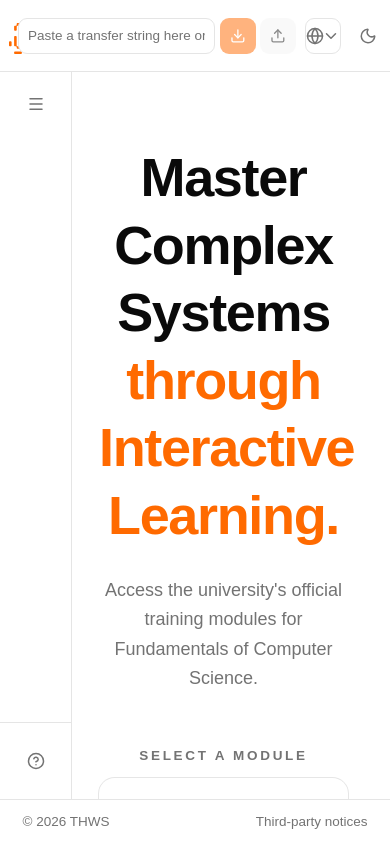
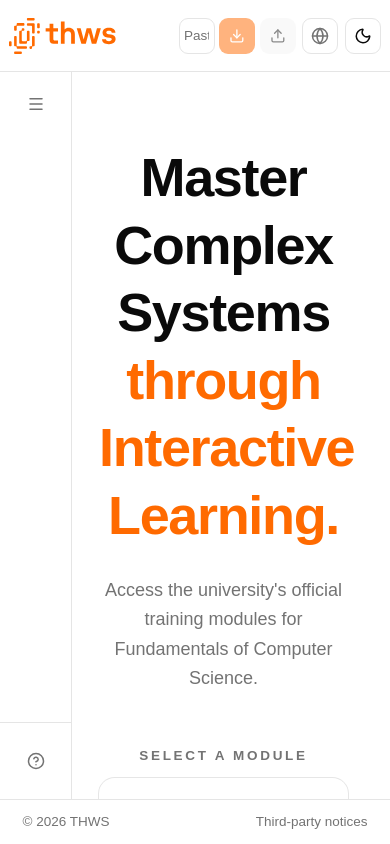
Before and after one commit to Markussus/ProjektArbeit_GI_Plattform, a React (Vite) app in the folder app/: page / in a window 390 px wide. Built offline with nearby package versions, Linux system fonts and the light colour scheme.

Commit message:
feat: working on the header fixed resize bug

```diff
--- a/app/src/components/shared/DropdownSelect/DropdownSelect.tsx
+++ b/app/src/components/shared/DropdownSelect/DropdownSelect.tsx
@@ -17,6 +17,7 @@ export interface DropdownSelectProps<T extends string> {
   disabled?: boolean;
   triggerIcon?: ReactNode;
   triggerClassName?: string;
+  chevronClassName?: string;
   menuClassName?: string;
   optionClassName?: string;
   triggerTestId?: string;
@@ -32,6 +33,7 @@ export function DropdownSelect<T extends string>({
   disabled = false,
   triggerIcon,
   triggerClassName,
+  chevronClassName,
   menuClassName,
   optionClassName,
   triggerTestId,
@@ -97,6 +99,7 @@ export function DropdownSelect<T extends string>({
           className={cn(
             "text-muted-foreground size-4 shrink-0 transition-transform",
             isOpen && !disabled && "rotate-180",
+            chevronClassName,
           )}
         />
       </button>
--- a/app/src/components/shared/Header/Header.tsx
+++ b/app/src/components/shared/Header/Header.tsx
@@ -21,26 +21,30 @@ export function Header() {
       : t("common.nav.home");
 
   return (
-    <header className="border-border bg-background flex h-16 items-center justify-between gap-2 border-b px-2 sm:gap-3 sm:px-6">
+    <header className="border-border bg-background flex h-16 items-center justify-between gap-2 border-b px-2 sm:gap-4 sm:px-6">
       <div className="flex min-w-0 items-center gap-2 sm:gap-4">
-        <Link to="/" className="flex shrink-0 items-center">
-          <img src={ThwsLogo} alt="THWS Logo" className="h-8 w-auto sm:h-9" />
+        <Link
+          to="/"
+          className="flex shrink-0 items-center"
+          aria-label={t("common.nav.home")}
+        >
+          <img
+            src={ThwsLogo}
+            alt="THWS Logo"
+            className="h-8 w-auto shrink-0 sm:h-9"
+          />
         </Link>
 
-        <div className="bg-border hidden h-7 w-px shrink-0 min-[760px]:block" />
+        <div className="bg-border hidden h-7 w-px shrink-0 min-[520px]:block" />
 
-        <div className="flex min-w-0 items-center gap-2">
-          <span className="text-muted-foreground hidden truncate text-xs font-semibold tracking-wider uppercase min-[1250px]:inline">
-            {t("common.app.title")}
-          </span>
-          <span className="text-border hidden min-[1250px]:inline">/</span>
+        <div className="hidden min-w-0 items-center min-[520px]:flex">
           <span className="text-foreground truncate text-sm font-semibold sm:text-base">
             {headerLabel}
           </span>
         </div>
       </div>
 
-      <div className="flex shrink-0 items-center gap-2">
+      <div className="flex shrink-0 items-center gap-1.5 sm:gap-2">
         <HeaderTransferBox />
         <LanguageSelect />
         <ThemeToggle />
--- a/app/src/components/shared/Header/HeaderTransferBox.tsx
+++ b/app/src/components/shared/Header/HeaderTransferBox.tsx
@@ -121,7 +121,7 @@ export function HeaderTransferBox() {
   return (
     <div
       data-testid="header-transfer-root"
-      className="relative flex max-w-sm min-w-0 flex-1 items-center gap-1 sm:gap-1.5 lg:max-w-md"
+      className="relative flex shrink-0 items-center gap-1 sm:gap-1.5"
     >
       <input
         type="text"
@@ -146,13 +146,14 @@ export function HeaderTransferBox() {
           }
         }}
         placeholder={t("common.simulation.transfer.placeholder")}
+        title={t("common.simulation.transfer.placeholder")}
         aria-label={
           isExportPreviewActive
             ? t("common.simulation.transfer.exportPreviewLabel")
             : undefined
         }
         className={cn(
-          "border-border bg-background text-foreground placeholder:text-muted-foreground focus-visible:ring-ring h-8 min-w-4 flex-1 rounded-md border px-2 text-xs outline-none focus-visible:ring-2 sm:h-9 sm:min-w-16 md:min-w-24",
+          "border-border bg-background text-foreground placeholder:text-muted-foreground focus-visible:ring-ring h-8 w-8 shrink-0 rounded-md border px-1 text-center text-xs outline-none focus-visible:ring-2 sm:h-9 sm:w-9 lg:w-28 lg:px-2 lg:text-left xl:w-48",
           feedback === "importError" && "border-destructive",
         )}
         spellCheck={false}
@@ -169,7 +170,7 @@ export function HeaderTransferBox() {
         title={t("common.simulation.transfer.export")}
         className="bg-brand text-brand-foreground inline-flex size-8 shrink-0 items-center justify-center gap-1.5 rounded-md text-xs font-medium hover:opacity-90 disabled:cursor-not-allowed disabled:opacity-50 sm:size-9 lg:w-auto lg:px-2.5"
       >
-        <Download className="size-3.5" />
+        <Download className="size-3.5 shrink-0" />
         <span className="hidden lg:inline">
           {t("common.simulation.transfer.export")}
         </span>
@@ -184,7 +185,7 @@ export function HeaderTransferBox() {
         title={t("common.simulation.transfer.import")}
         className="bg-secondary text-secondary-foreground hover:bg-secondary/90 inline-flex size-8 shrink-0 items-center justify-center gap-1.5 rounded-md text-xs font-medium disabled:cursor-not-allowed disabled:opacity-50 sm:size-9 lg:w-auto lg:px-2.5"
       >
-        <Upload className="size-3.5" />
+        <Upload className="size-3.5 shrink-0" />
         <span className="hidden lg:inline">
           {t("common.simulation.transfer.import")}
         </span>
@@ -194,7 +195,7 @@ export function HeaderTransferBox() {
         <span
           data-testid="header-transfer-status"
           className={cn(
-            "bg-background absolute top-full right-0 mt-1 rounded px-2 py-1 text-xs shadow-sm",
+            "bg-background absolute top-full right-0 z-50 mt-1 rounded px-2 py-1 text-xs whitespace-nowrap shadow-sm",
             feedback === "importError" || feedback === "exportError"
               ? "text-destructive"
               : "text-muted-foreground",
--- a/app/src/components/shared/LanguageSelect/LanguageSelect.tsx
+++ b/app/src/components/shared/LanguageSelect/LanguageSelect.tsx
@@ -27,7 +27,7 @@ export function LanguageSelect() {
   const options = supportedLanguages.map((language) => ({
     value: language,
     triggerLabel: (
-      <span className="hidden text-xs font-semibold tracking-wide uppercase min-[760px]:inline">
+      <span className="hidden text-xs font-semibold tracking-wide uppercase lg:inline">
         {languageLabels[language]}
       </span>
     ),
@@ -48,7 +48,8 @@ export function LanguageSelect() {
       }}
       ariaLabel={t("common.language.select")}
       triggerIcon={<Globe className="text-muted-foreground size-4 shrink-0" />}
-      triggerClassName="size-8 justify-center gap-0 px-0 min-[760px]:w-auto min-[760px]:gap-2 min-[760px]:px-2.5"
+      triggerClassName="size-8 sm:size-9 justify-center gap-0 px-0 shrink-0 lg:w-auto lg:gap-2 lg:px-2.5"
+      chevronClassName="hidden lg:block"
       menuClassName="right-0 min-w-32"
       optionClassName="text-sm"
       triggerTestId="language-select-trigger"
--- a/app/src/components/shared/ThemeToggle/ThemeToggle.tsx
+++ b/app/src/components/shared/ThemeToggle/ThemeToggle.tsx
@@ -14,7 +14,7 @@ export function ThemeToggle() {
       onClick={toggleTheme}
       data-testid="theme-toggle"
       data-theme={resolvedTheme}
-      className="text-muted-foreground hover:bg-muted hover:text-foreground flex size-8 items-center justify-center rounded-md"
+      className="border-border bg-background text-foreground hover:bg-muted/60 focus-visible:ring-ring inline-flex size-8 shrink-0 items-center justify-center rounded-md border focus-visible:ring-2 focus-visible:outline-none sm:size-9"
       aria-label={
         isDark
           ? t("common.theme.switchToLight")
```
